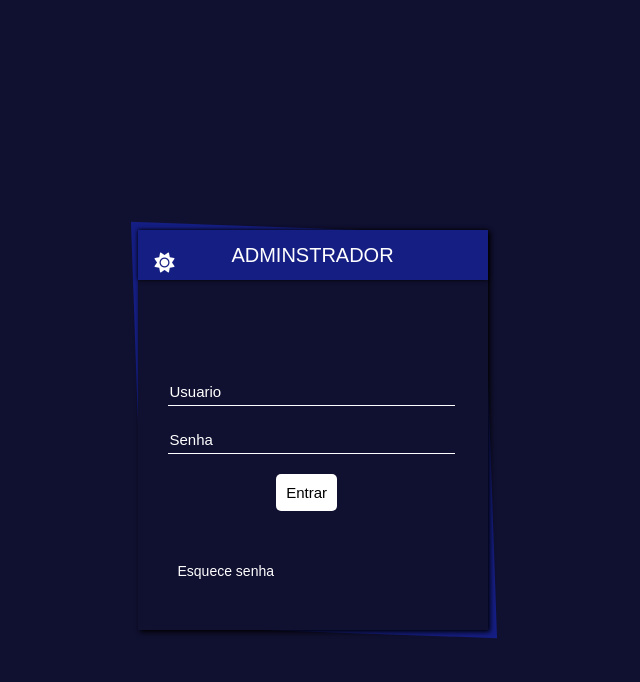
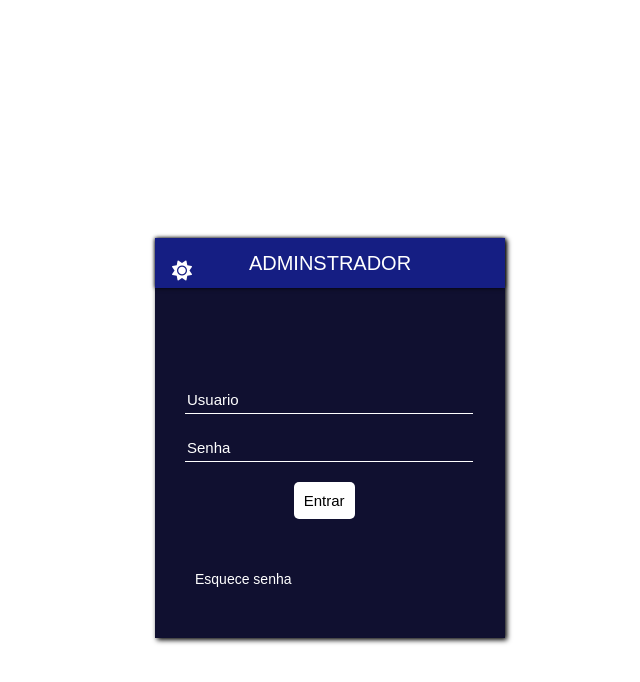
Before and after one commit to Armenio-Aguiar/login-page-vuejs-version, a Vue app: page / in a window 1280 px wide. Both pictures are taken after a click on the icon 472 px from the left and 275 px from the top of the page. Shown: the top 682 px of the page, without its empty margins (310-950 px from the left). Built offline with nearby package versions, Linux system fonts and the light colour scheme.

Commit message:
actualizacoes

```diff
--- a/src/App.vue
+++ b/src/App.vue
@@ -1,12 +1,12 @@
 <template>
-  <div id="app">
+  <div class="app" :class="{DesableDarkMode:!darkActive}">
     <div class="box">
 		<div class="content">
 			<div class="admin">
 				adminstrador
 				<div class="icon">
-					<i class="fa-solid fa-moon" @click="darkActive=!darkActive" v-if="darkActive"></i>
-					<i class="fa-solid fa-sun" @click="darkActive=!darkActive"  v-else></i>
+					<i class="fa-solid fa-moon" @click="activeMode" v-if="darkActive" ></i>
+					<i class="fa-solid fa-sun" @click="activeMode"  v-else></i>
 				</div>
 			</div>
 			<div class="element">
@@ -24,18 +24,22 @@
 export default {
   data:function(){
     return{
-        darkActive:true
+        darkActive:true,
+        ChangerMode:"none"
     }
   },
   methods:{
     activeMode(){
-      this.activeMode=!this.activeMode
+      this.darkActive=!this.darkActive
+      if(this.darkActive){
+        console.log("active")
+      }
     }
   }
 }
 </script>
 <style>
-body{
+.app{
     margin: 0;
     padding: 0;
     display: flex;
@@ -163,7 +167,9 @@ i:nth-child(1){
 input::-webkit-input-placeholder{
     color: #fff;
 }
-.body{
-  background: #fff;
+
+.DesableDarkMode{
+    background: #fff;
+
 }
 </style>
```
Also changed, not shown: 2 other files (tests, documents, lock files or other folders).
